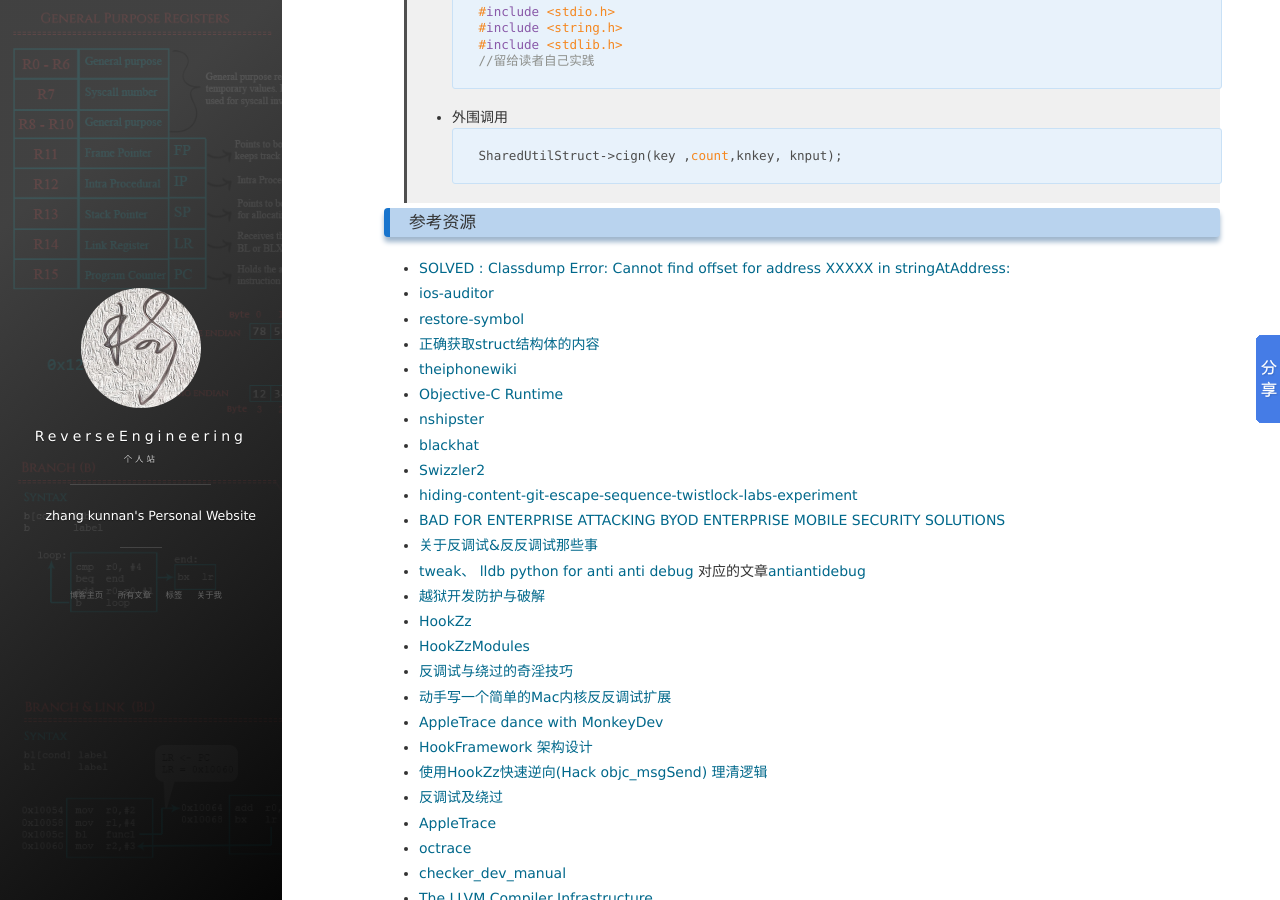
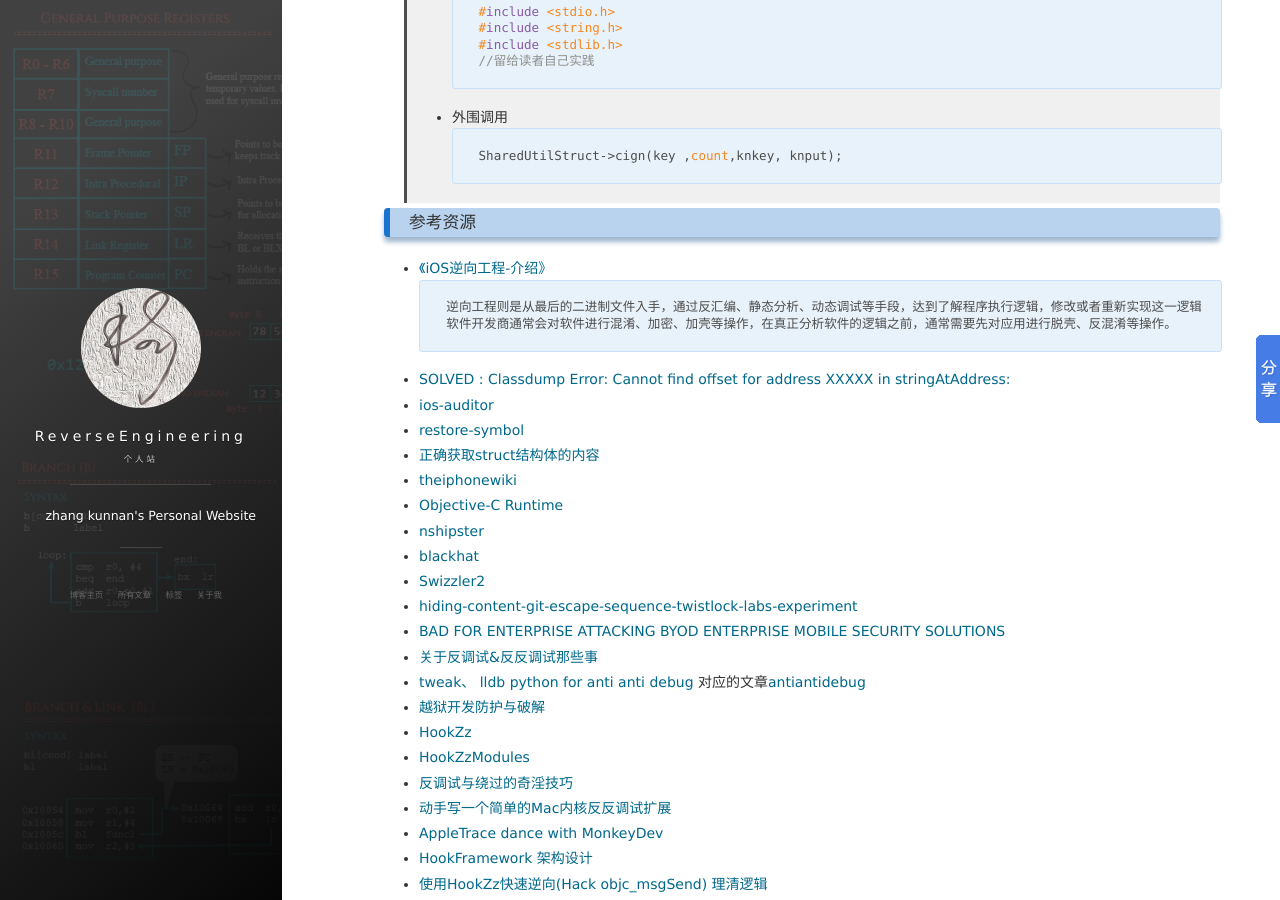
Before and after one commit to zhangkn/zhangkn.github.io, a Jekyll site: the page built from _posts/2017-12-18-antiDebugger.md, in a window 1280 px wide and 900 px high, scrolled down 2058 px. Built offline with Jekyll 4.4.1, drawn with Linux system fonts in a browser that asks for light colours; nearby versions of some CDN libraries; comment, search, counter and statistics services are not loaded; some of the changed text lies outside the part shown.

Commit message:
软件开发商通常会对软件进行混淆、加密、加壳等操作，在真正分析软件的逻辑之前，通常需要先对应用进行脱壳、反混淆等操作。

````diff
--- a/_posts/2017-12-18-antiDebugger.md
+++ b/_posts/2017-12-18-antiDebugger.md
@@ -19,7 +18,7 @@ site: https://zhangkn.github.io
 ### iOS 逆向分析方法
 
 
-
+从二进制文件入手，尝试从汇编代码中理清原始逻辑，并修改/绕过以达到目的。
 
 >* 1、网络分析
 ```
@@ -120,6 +119,11 @@ SharedUtilStruct->cign(key ,count,knkey, knput);
 
 
 ### 参考资源
+- [《iOS逆向工程-介绍》](https://blog.tylinux.com/2017/07/24/reverse-engineering-000/)
+```
+逆向工程则是从最后的二进制文件入手，通过反汇编、静态分析、动态调试等手段，达到了解程序执行逻辑，修改或者重新实现这一逻辑的目的。
+软件开发商通常会对软件进行混淆、加密、加壳等操作，在真正分析软件的逻辑之前，通常需要先对应用进行脱壳、反混淆等操作。
+```
 - [ SOLVED : Classdump Error: Cannot find offset for address XXXXX in stringAtAddress:](http://iosre.com/t/solved-classdump-error-cannot-find-offset-for-address-xxxxx-in-stringataddress/10626)
 - [ios-auditor](http://riusksk.me/2016/06/23/ios-auditor/)
 - [restore-symbol](https://github.com/tobefuturer/restore-symbol)
````
Also changed, not shown: other parts of _posts/2017-12-18-antiDebugger.md (+0 -1 lines).
